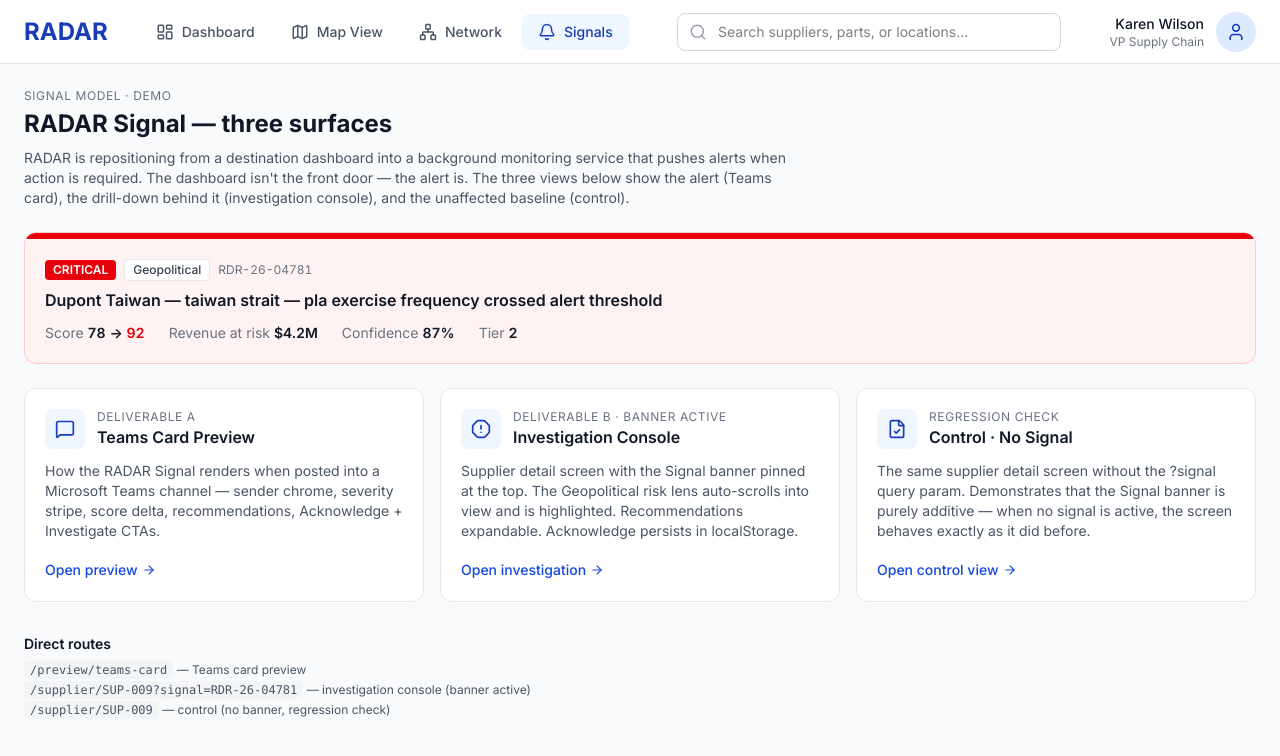
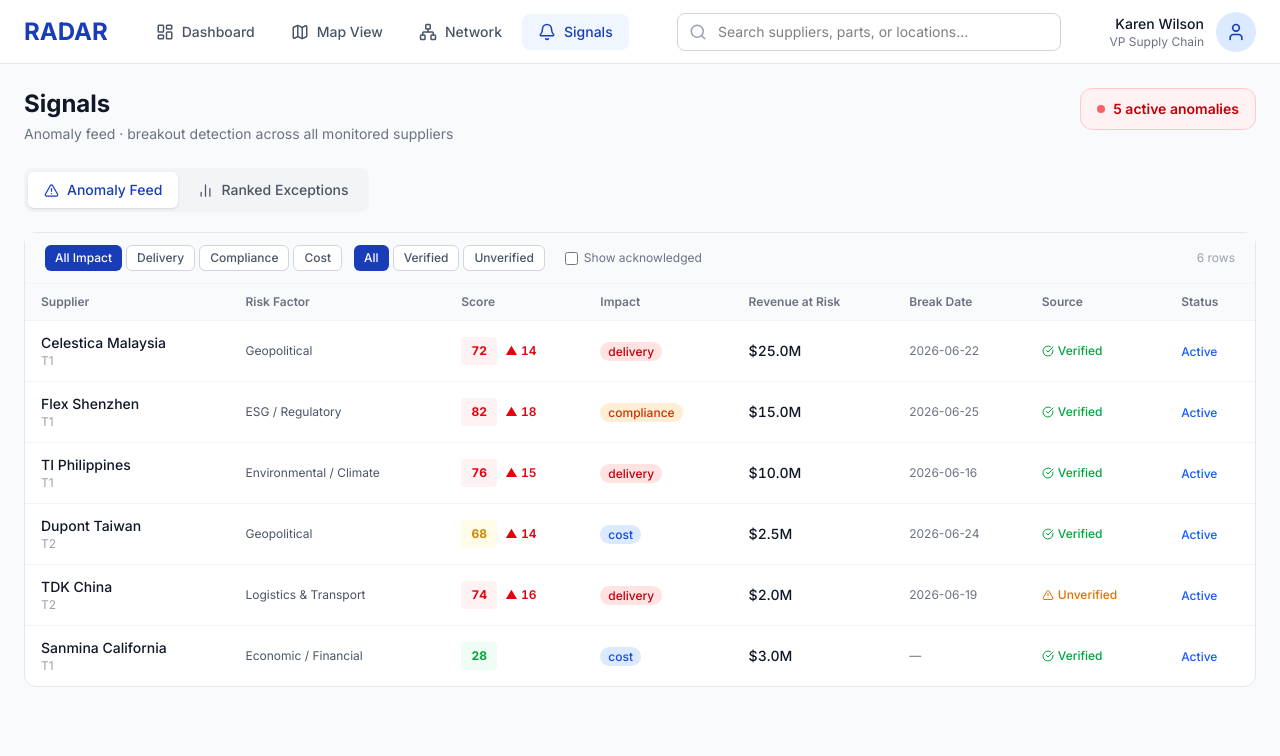
Before and after one commit to Abhillashjadhav/RADAR-UI, a React (Vite) app: page /RADAR-UI/signals in a window 1280 px wide. Shown: the top 756 px of the page. Built offline with nearby package versions, Linux system fonts and the light colour scheme.

Commit message:
feat: rewrite SignalsHub as anomaly feed — two-tab layout, filters, acknowledge, drawer

```diff
--- a/src/components/Signal/SignalsHub.tsx
+++ b/src/components/Signal/SignalsHub.tsx
@@ -1,160 +1,275 @@
-import { Link } from 'react-router-dom';
-import { ArrowRight, MessageSquare, AlertOctagon, FileCheck } from 'lucide-react';
-import { sampleSignal } from '../../data/sample-signal';
-import {
-  formatRevenueAtRisk,
-  lensHumanLabel,
-  severityTokens,
-} from './signalUi';
+import { useState, useMemo, useReducer } from 'react';
+import { AlertTriangle, CheckCircle, BarChart2 } from 'lucide-react';
+import { ANOMALIES } from '../../data/anomalyMockData';
+import type { Anomaly } from '../../data/anomalyMockData';
+import { formatRevenueAtRisk } from './signalUi';
+import AnomalyDrawer from './AnomalyDrawer';
+import RankedExceptionFeed from './RankedExceptionFeed';
 
-// Index page that surfaces the three Signal-model views in one place so a
-// reviewer can walk through the demo end-to-end:
-//   1. Teams card preview — what the alert looks like in Teams
-//   2. Investigation console — drilling into the supplier with the banner
-//   3. Control / regression — the same supplier without the signal param
-export default function SignalsHub() {
-  const sev = severityTokens[sampleSignal.severity];
+// ---------------------------------------------------------------------------
+// Persistence helpers — acknowledge state in localStorage
+// ---------------------------------------------------------------------------
+const ACK_KEY = (id: string) => `radar.anomaly.ack.${id}`;
 
-  const cards = [
-    {
-      to: '/preview/teams-card',
-      icon: MessageSquare,
-      title: 'Teams Card Preview',
-      subtitle: 'Deliverable A',
-      description:
-        'How the RADAR Signal renders when posted into a Microsoft Teams channel — sender chrome, severity stripe, score delta, recommendations, Acknowledge + Investigate CTAs.',
-      ctaLabel: 'Open preview',
-    },
-    {
-      to: sampleSignal.links.investigate,
-      icon: AlertOctagon,
-      title: 'Investigation Console',
-      subtitle: 'Deliverable B · banner active',
-      description:
-        'Supplier detail screen with the Signal banner pinned at the top. The Geopolitical risk lens auto-scrolls into view and is highlighted. Recommendations expandable. Acknowledge persists in localStorage.',
-      ctaLabel: 'Open investigation',
-    },
-    {
-      to: `/supplier/${sampleSignal.entity.supplier_id}`,
-      icon: FileCheck,
-      title: 'Control · No Signal',
-      subtitle: 'Regression check',
-      description:
-        'The same supplier detail screen without the ?signal query param. Demonstrates that the Signal banner is purely additive — when no signal is active, the screen behaves exactly as it did before.',
-      ctaLabel: 'Open control view',
-    },
-  ];
+function loadAcknowledged(): Set<string> {
+  const ids = ANOMALIES
+    .filter(a => a.status === 'acknowledged')
+    .map(a => a.id);
+  const fromStorage = ANOMALIES
+    .filter(a => localStorage.getItem(ACK_KEY(a.id)) === '1')
+    .map(a => a.id);
+  return new Set([...ids, ...fromStorage]);
+}
+
+// ---------------------------------------------------------------------------
+// Impact pill styles
+// ---------------------------------------------------------------------------
+const IMPACT_PILL: Record<string, string> = {
+  delivery:   'bg-red-100 text-red-700',
+  compliance: 'bg-orange-100 text-orange-700',
+  cost:       'bg-blue-100 text-blue-700',
+};
+
+const SCORE_COLOR = (s: number) =>
+  s >= 70 ? 'text-red-600 bg-red-50' :
+  s >= 40 ? 'text-yellow-600 bg-yellow-50' :
+  'text-green-600 bg-green-50';
+
+// ---------------------------------------------------------------------------
+// Anomaly feed row
+// ---------------------------------------------------------------------------
+function FeedRow({
+  anomaly,
+  isAcknowledged,
+  onSelect,
+}: {
+  anomaly: Anomaly;
+  isAcknowledged: boolean;
+  onSelect: () => void;
+}) {
+  const delta = anomaly.scoreAfter - anomaly.scoreBaseline;
+  const hasBreakout = delta > 0;
 
   return (
-    <div className="p-6">
-      <header className="mb-6">
-        <p className="text-xs uppercase tracking-wider text-gray-500 mb-1">Signal Model · Demo</p>
-        <h1 className="text-2xl font-bold text-gray-900 mb-2">RADAR Signal — three surfaces</h1>
-        <p className="text-sm text-gray-600 max-w-3xl">
-          RADAR is repositioning from a destination dashboard into a background monitoring service
-          that pushes alerts when action is required. The dashboard isn&apos;t the front door —
-          the alert is. The three views below show the alert (Teams card), the drill-down behind
-          it (investigation console), and the unaffected baseline (control).
-        </p>
-      </header>
+    <tr
+      onClick={onSelect}
+      className={`cursor-pointer transition-colors ${isAcknowledged ? 'opacity-50' : 'hover:bg-blue-50'}`}
+    >
+      <td className="px-4 py-3">
+        <div className="font-medium text-gray-900 text-sm">{anomaly.supplierName}</div>
+        <div className="text-xs text-gray-400">T{anomaly.tier}</div>
+      </td>
+      <td className="px-4 py-3 text-xs text-gray-600">{anomaly.lensLabel}</td>
+      <td className="px-4 py-3">
+        <div className="flex items-center gap-2">
+          <span className={`inline-flex items-center justify-center w-9 h-7 rounded text-xs font-bold tabular-nums ${SCORE_COLOR(anomaly.scoreAfter)}`}>
+            {anomaly.scoreAfter}
+          </span>
+          {hasBreakout && (
+            <span className="text-xs font-semibold text-red-600 tabular-nums whitespace-nowrap">▲ {delta}</span>
+          )}
+        </div>
+      </td>
+      <td className="px-4 py-3">
+        <span className={`px-2 py-0.5 rounded-full text-xs font-medium ${IMPACT_PILL[anomaly.impactBucket]}`}>
+          {anomaly.impactBucket}
+        </span>
+      </td>
+      <td className="px-4 py-3 text-sm font-medium text-gray-900 tabular-nums">
+        {formatRevenueAtRisk(anomaly.revenueAtRiskUsd)}
+      </td>
+      <td className="px-4 py-3 text-xs text-gray-500">
+        {anomaly.breakDate || '—'}
+      </td>
+      <td className="px-4 py-3">
+        {anomaly.verified ? (
+          <span className="flex items-center gap-1 text-xs text-green-600 font-medium">
+            <CheckCircle size={12} /> Verified
+          </span>
+        ) : (
+          <span className="flex items-center gap-1 text-xs text-amber-600 font-medium">
+            <AlertTriangle size={12} /> Unverified
+          </span>
+        )}
+      </td>
+      <td className="px-4 py-3">
+        {isAcknowledged ? (
+          <span className="text-xs text-gray-400 font-medium">Acknowledged</span>
+        ) : (
+          <span className="text-xs text-blue-600 font-medium">Active</span>
+        )}
+      </td>
+    </tr>
+  );
+}
 
-      {/* Active Signal summary */}
-      <section
-        className={`rounded-xl border ${sev.surfaceBorder} ${sev.surfaceBg} mb-6 overflow-hidden`}
-        aria-labelledby="active-signal-heading"
-      >
-        <div className={`h-1.5 ${sev.stripe}`} aria-hidden="true" />
-        <div className="p-5">
-          <div className="flex flex-wrap items-center gap-2 mb-2">
-            <span className={`text-xs font-semibold text-white px-2 py-0.5 rounded ${sev.badgeBg}`}>
-              {sev.label}
-            </span>
-            <span className="text-xs font-medium px-2 py-0.5 rounded bg-white border border-gray-200 text-gray-700">
-              {lensHumanLabel[sampleSignal.trigger.lens]}
-            </span>
-            <span className="text-xs text-gray-500 tabular-nums">{sampleSignal.signal_id}</span>
+// ---------------------------------------------------------------------------
+// Main SignalsHub — anomaly feed home
+// ---------------------------------------------------------------------------
+type Tab = 'feed' | 'ranked';
+
+export default function SignalsHub() {
+  const [, bump] = useReducer((n: number) => n + 1, 0);
+  const [tab, setTab] = useState<Tab>('feed');
+  const [selectedAnomaly, setSelectedAnomaly] = useState<Anomaly | null>(null);
+  const [impactFilter, setImpactFilter] = useState<'all' | 'delivery' | 'compliance' | 'cost'>('all');
+  const [verifiedFilter, setVerifiedFilter] = useState<'all' | 'verified' | 'unverified'>('all');
+  const [showAcknowledged, setShowAcknowledged] = useState(false);
+
+  // Acknowledge state — read from localStorage + seed data on each render
+  const acknowledged = loadAcknowledged();
+
+  const handleAcknowledge = (id: string) => {
+    localStorage.setItem(ACK_KEY(id), '1');
+    setSelectedAnomaly(null);
+    bump();
+  };
+
+  // Active anomalies = any with a breakout (delta > 0), not acknowledged
+  const activeCount = ANOMALIES.filter(
+    a => a.scoreAfter > a.scoreBaseline && !acknowledged.has(a.id)
+  ).length;
+
+  const filteredRows = useMemo(() => {
+    let list = showAcknowledged
+      ? ANOMALIES
+      : ANOMALIES.filter(a => !acknowledged.has(a.id));
+
+    if (impactFilter !== 'all') list = list.filter(a => a.impactBucket === impactFilter);
+    if (verifiedFilter === 'verified') list = list.filter(a => a.verified);
+    if (verifiedFilter === 'unverified') list = list.filter(a => !a.verified);
+
+    return list;
+  }, [impactFilter, verifiedFilter, showAcknowledged, acknowledged]);
+
+  return (
+    <div className="p-6 max-w-screen-xl mx-auto">
+      {/* Page header */}
+      <div className="mb-6 flex items-start justify-between">
+        <div>
+          <h1 className="text-2xl font-bold text-gray-900">Signals</h1>
+          <p className="text-sm text-gray-500 mt-1">Anomaly feed · breakout detection across all monitored suppliers</p>
+        </div>
+        {activeCount > 0 && (
+          <div className="flex items-center gap-2 bg-red-50 border border-red-200 rounded-xl px-4 py-2.5">
+            <span className="w-2 h-2 bg-red-500 rounded-full animate-pulse" />
+            <span className="text-sm font-semibold text-red-700">{activeCount} active anomal{activeCount === 1 ? 'y' : 'ies'}</span>
           </div>
-          <h2 id="active-signal-heading" className="text-base font-semibold text-gray-900 leading-snug">
-            {sampleSignal.entity.supplier_name} — {sampleSignal.trigger.event_label.toLowerCase()}
-          </h2>
-          <div className="flex flex-wrap items-center gap-x-6 gap-y-2 mt-3 text-sm">
-            <div>
-              <span className="text-gray-500">Score </span>
-              <span className="font-semibold text-gray-900 tabular-nums">
-                {sampleSignal.trigger.score_before} → <span className="text-red-600">{sampleSignal.trigger.score_after}</span>
-              </span>
+        )}
+      </div>
+
+      {/* Tabs */}
+      <div className="flex gap-1 mb-5 bg-gray-100 rounded-lg p-1 w-fit">
+        <button
+          onClick={() => setTab('feed')}
+          className={`flex items-center gap-2 px-4 py-2 text-sm font-medium rounded-md transition-colors ${
+            tab === 'feed' ? 'bg-white text-blue-800 shadow-sm' : 'text-gray-600 hover:text-gray-900'
+          }`}
+        >
+          <AlertTriangle size={15} />
+          Anomaly Feed
+        </button>
+        <button
+          onClick={() => setTab('ranked')}
+          className={`flex items-center gap-2 px-4 py-2 text-sm font-medium rounded-md transition-colors ${
+            tab === 'ranked' ? 'bg-white text-blue-800 shadow-sm' : 'text-gray-600 hover:text-gray-900'
+          }`}
+        >
+          <BarChart2 size={15} />
+          Ranked Exceptions
+        </button>
+      </div>
+
+      {tab === 'ranked' && (
+        <RankedExceptionFeed
+          anomalies={ANOMALIES.filter(a => !acknowledged.has(a.id))}
+          onSelect={setSelectedAnomaly}
+        />
+      )}
+
+      {tab === 'feed' && (
+        <div className="bg-white rounded-xl border border-gray-200">
+          {/* Feed filters */}
+          <div className="flex items-center gap-3 px-5 py-3 border-b border-gray-100 bg-gray-50 flex-wrap">
+            <div className="flex gap-1">
+              {(['all', 'delivery', 'compliance', 'cost'] as const).map(f => (
+                <button key={f} onClick={() => setImpactFilter(f)}
+                  className={`px-2.5 py-1 text-xs font-medium rounded-md transition-colors ${
+                    impactFilter === f ? 'bg-blue-800 text-white' : 'bg-white border border-gray-300 text-gray-600 hover:bg-gray-50'
+                  }`}>
+                  {f === 'all' ? 'All Impact' : f.charAt(0).toUpperCase() + f.slice(1)}
+                </button>
+              ))}
             </div>
-            <div>
-              <span className="text-gray-500">Revenue at risk </span>
-              <span className="font-semibold text-gray-900 tabular-nums">
-                {formatRevenueAtRisk(sampleSignal.exposure.revenue_at_risk_usd)}
-              </span>
+            <div className="flex gap-1">
+              {(['all', 'verified', 'unverified'] as const).map(f => (
+                <button key={f} onClick={() => setVerifiedFilter(f)}
+                  className={`px-2.5 py-1 text-xs font-medium rounded-md transition-colors ${
+                    verifiedFilter === f ? 'bg-blue-800 text-white' : 'bg-white border border-gray-300 text-gray-600 hover:bg-gray-50'
+                  }`}>
+                  {f === 'all' ? 'All' : f.charAt(0).toUpperCase() + f.slice(1)}
+                </button>
+              ))}
             </div>
-            <div>
-              <span className="text-gray-500">Confidence </span>
-              <span className="font-semibold text-gray-900 tabular-nums">
-                {Math.round(sampleSignal.confidence * 100)}%
-              </span>
-            </div>
-            <div>
-              <span className="text-gray-500">Tier </span>
-              <span className="font-semibold text-gray-900 tabular-nums">
-                {sampleSignal.entity.tier}
-              </span>
-            </div>
+            <label className="flex items-center gap-1.5 text-xs text-gray-500 ml-2 cursor-pointer select-none">
+              <input
+                type="checkbox"
+                checked={showAcknowledged}
+                onChange={e => setShowAcknowledged(e.target.checked)}
+                className="rounded"
+              />
+              Show acknowledged
+            </label>
+            <span className="text-xs text-gray-400 ml-auto">{filteredRows.length} rows</span>
+          </div>
+
+          {/* Feed table */}
+          <div className="overflow-x-auto">
+            <table className="w-full text-sm">
+              <thead className="bg-gray-50 border-b border-gray-100">
+                <tr>
+                  <th className="px-4 py-2.5 text-left text-xs font-semibold text-gray-500">Supplier</th>
+                  <th className="px-4 py-2.5 text-left text-xs font-semibold text-gray-500">Risk Factor</th>
+                  <th className="px-4 py-2.5 text-left text-xs font-semibold text-gray-500">Score</th>
+                  <th className="px-4 py-2.5 text-left text-xs font-semibold text-gray-500">Impact</th>
+                  <th className="px-4 py-2.5 text-left text-xs font-semibold text-gray-500">Revenue at Risk</th>
+                  <th className="px-4 py-2.5 text-left text-xs font-semibold text-gray-500">Break Date</th>
+                  <th className="px-4 py-2.5 text-left text-xs font-semibold text-gray-500">Source</th>
+                  <th className="px-4 py-2.5 text-left text-xs font-semibold text-gray-500">Status</th>
+                </tr>
+              </thead>
+              <tbody className="divide-y divide-gray-100">
+                {filteredRows.map(a => (
+                  <FeedRow
+                    key={a.id}
+                    anomaly={a}
+                    isAcknowledged={acknowledged.has(a.id)}
+                    onSelect={() => setSelectedAnomaly(a)}
+                  />
+                ))}
+              </tbody>
+            </table>
+            {filteredRows.length === 0 && (
+              <div className="py-14 text-center">
+                <CheckCircle size={32} className="text-green-400 mx-auto mb-2" />
+                <p className="text-sm text-gray-400">No active anomalies match the current filters.</p>
+              </div>
+            )}
           </div>
         </div>
-      </section>
+      )}
 
-      {/* Three surface entry cards */}
-      <section aria-label="Signal surfaces">
-        <div className="grid grid-cols-1 md:grid-cols-3 gap-4">
-          {cards.map(({ to, icon: Icon, title, subtitle, description, ctaLabel }) => (
-            <Link
-              key={to}
-              to={to}
-              className="group bg-white rounded-xl border border-gray-200 p-5 hover:border-blue-500 hover:shadow-md transition-all focus:outline-none focus:ring-2 focus:ring-blue-500"
-            >
-              <div className="flex items-start gap-3 mb-3">
-                <div className="w-10 h-10 rounded-lg bg-blue-50 text-blue-800 flex items-center justify-center flex-shrink-0">
-                  <Icon size={20} />
-                </div>
-                <div>
-                  <p className="text-xs uppercase tracking-wider text-gray-500">{subtitle}</p>
-                  <h3 className="font-semibold text-gray-900">{title}</h3>
-                </div>
-              </div>
-              <p className="text-sm text-gray-600 mb-4">{description}</p>
-              <span className="inline-flex items-center gap-1 text-sm font-medium text-blue-700 group-hover:text-blue-800">
-                {ctaLabel}
-                <ArrowRight size={14} className="transition-transform group-hover:translate-x-0.5" />
-              </span>
-            </Link>
-          ))}
-        </div>
-      </section>
-
-      {/* Direct URL reference */}
-      <section className="mt-8" aria-label="Direct route reference">
-        <h2 className="text-sm font-semibold text-gray-900 mb-2">Direct routes</h2>
-        <ul className="text-xs text-gray-600 space-y-1">
-          <li>
-            <code className="bg-gray-100 px-1.5 py-0.5 rounded">/preview/teams-card</code> — Teams card preview
-          </li>
-          <li>
-            <code className="bg-gray-100 px-1.5 py-0.5 rounded">
-              /supplier/{sampleSignal.entity.supplier_id}?signal={sampleSignal.signal_id}
-            </code>{' '}
-            — investigation console (banner active)
-          </li>
-          <li>
-            <code className="bg-gray-100 px-1.5 py-0.5 rounded">
-              /supplier/{sampleSignal.entity.supplier_id}
-            </code>{' '}
-            — control (no banner, regression check)
-          </li>
-        </ul>
-      </section>
+      {/* Anomaly detail drawer */}
+      {selectedAnomaly && (
+        <AnomalyDrawer
+          anomaly={{
+            ...selectedAnomaly,
+            status: acknowledged.has(selectedAnomaly.id) ? 'acknowledged' : selectedAnomaly.status,
+          }}
+          onClose={() => setSelectedAnomaly(null)}
+          onAcknowledge={handleAcknowledge}
+        />
+      )}
     </div>
   );
 }
```
